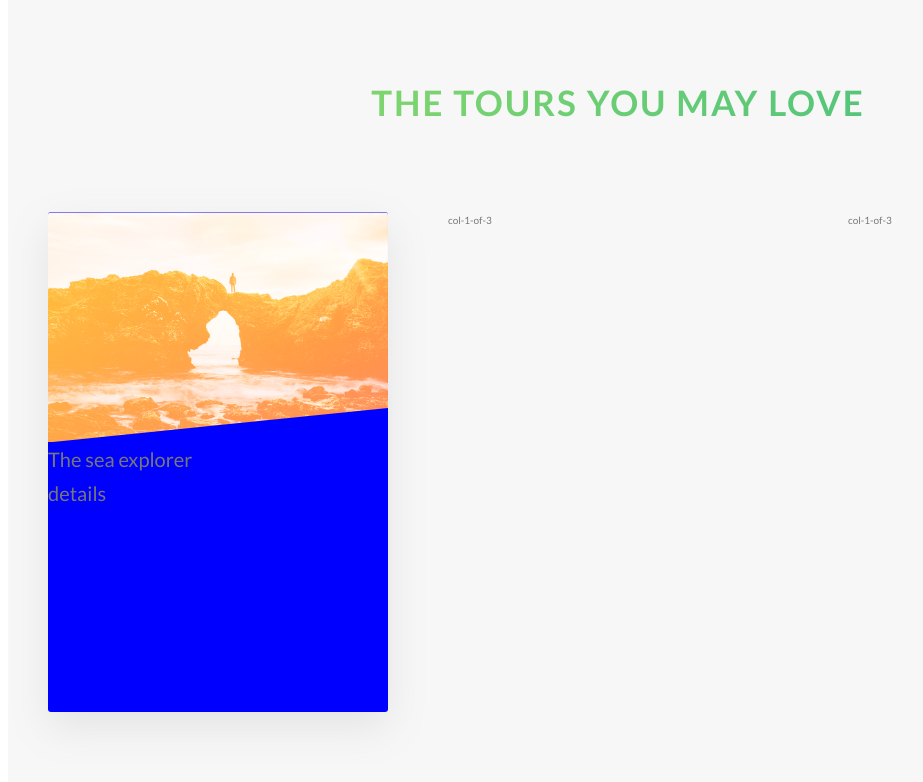
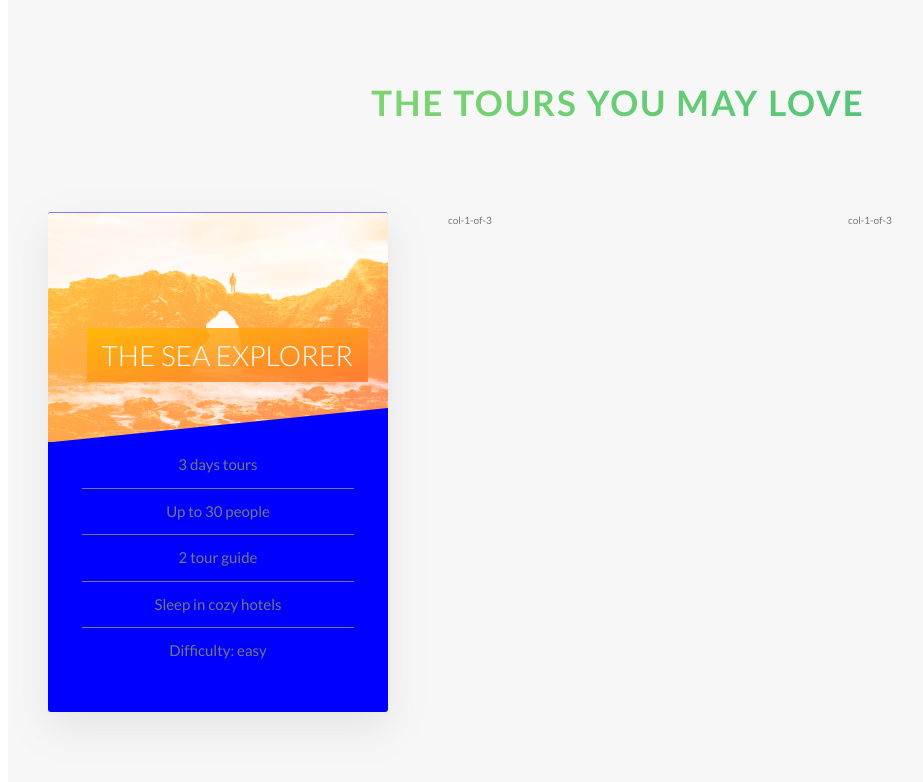
Before and after one commit to VernoB/Advanced_Css, a website: page index.html in a window 1280 px wide. Shown: the part 2315-3097 px from the top of the page, without its empty margins (22-945 px from the left). Drawn offline with Linux system fonts and the light colour scheme.

Commit message:
front done, still some modif

```diff
--- a/index.html
+++ b/index.html
@@ -149,15 +149,25 @@
               <!-- CARD FRONT -->
               <div class="card__side card__side--front">
                 <div class="card__picture card__picture--1"></div>
-                <div class="card__heading">The sea explorer</div>
-                <div class="card__details">details</div>
+                <h4 class="card__heading">
+                  <span class="card__heading-span card__heading-span--1">
+                    The sea explorer
+                  </span>
+                </h4>
+                <div class="card__details">
+                  <ul>
+                    <li>3 days tours</li>
+                    <li>Up to 30 people</li>
+                    <li>2 tour guide</li>
+                    <li>Sleep in cozy hotels</li>
+                    <li>Difficulty: easy</li>
+                  </ul>
+                </div>
               </div>
               <!-- CARD BACK -->
               <div class="card__side card__side--back card__side--back-1">
                 <div class="card__text">BACK</div>
               </div>
-              Lorem ipsum dolor, sit amet consectetur adipisicing elit.
-              Laudantium ratione fugit, officia molestias harum fugiat.
             </div>
           </div>
           <div class="col-1-of-3">col-1-of-3</div>
--- a/package.json
+++ b/package.json
@@ -5,6 +5,7 @@
   "main": "index.js",
   "scripts": {
     "test": "echo \"Error: no test specified\" && exit 1",
+    "watch": "sass --watch sass/main.scss:css/style.css",
     "compile:sass": "node-sass sass/main.scss css/style.css -w"
   },
   "repository": {
--- a/sass/components/_card.scss
+++ b/sass/components/_card.scss
@@ -75,4 +75,37 @@
     top: 12rem;
     right: 2rem;
   }
+
+  &__heading-span {
+    padding: 1rem 1.5rem;
+    -webkit-box-decoration-break: clone;
+    box-decoration-break: clone;
+
+    &--1 {
+      background-image: linear-gradient(
+        to right bottom,
+        rgba($color-secondary-light, 0.85),
+        rgba($color-secondary-dark, 0.85)
+      );
+    }
+  }
+
+  &__details {
+    display: flex;
+    justify-content: center;
+
+    ul {
+      list-style: none;
+      width: 80%;
+      li {
+        text-align: center;
+        font-size: 1.5rem;
+        padding: 1rem;
+
+        &:not(:last-child) {
+          border-bottom: 1px solid $color-dark;
+        }
+      }
+    }
+  }
 }
```
Also changed, not shown: css/style.css, 1 other file.
